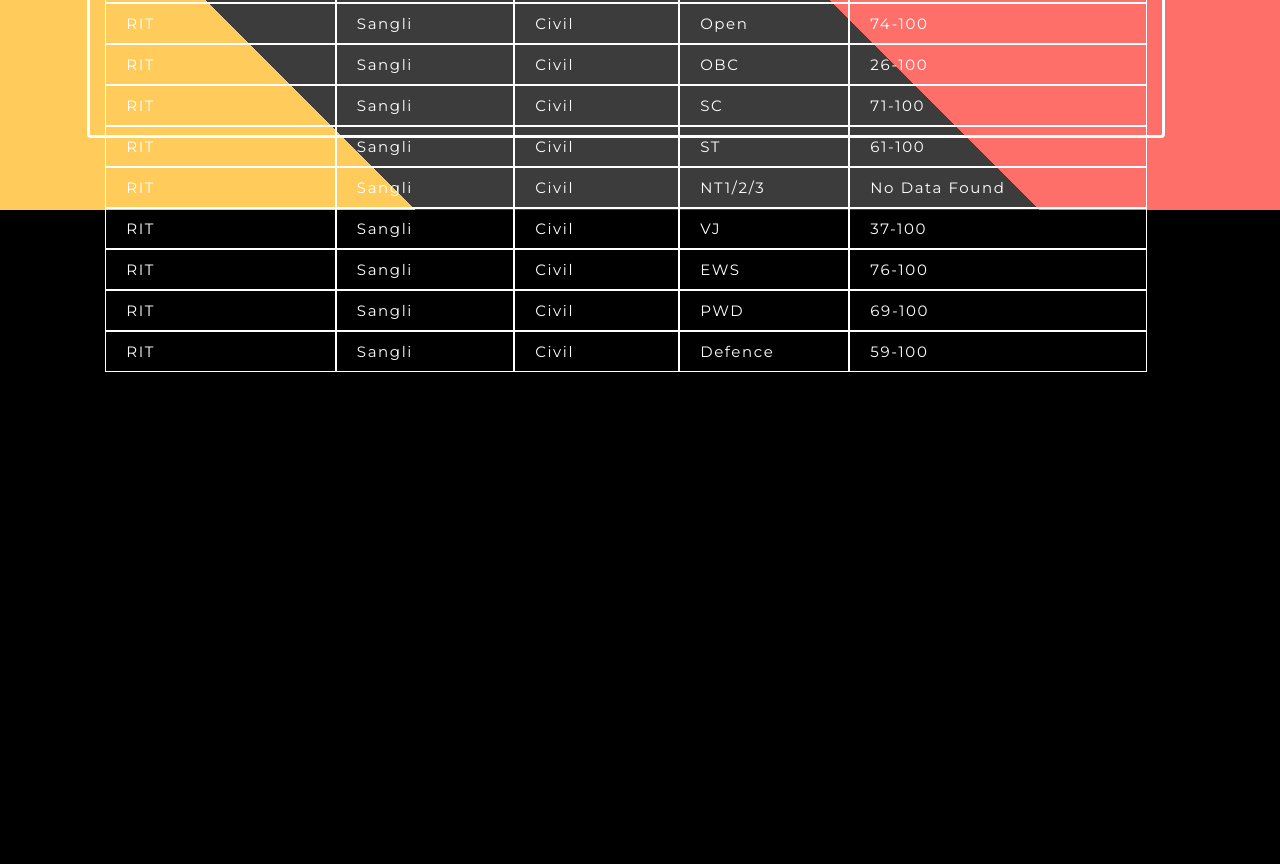
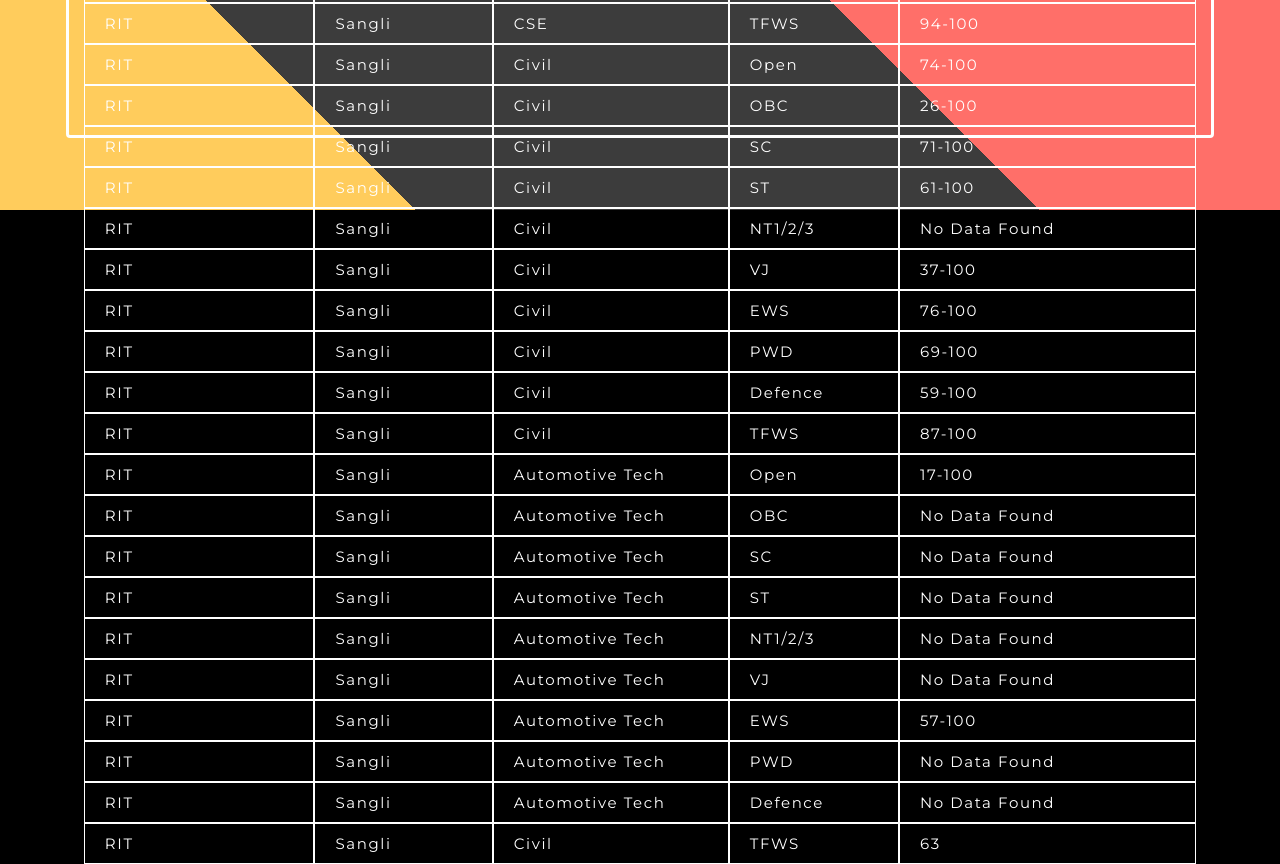
Before and after one commit to tempalfaj/mhtcet.github.io, a plain HTML site: page index.html in a window 1280 px wide. Shown: the part 590-1454 px from the top of the page. Before the commit the page ends 962 px from the top, so only its background shows below. Drawn offline with nearby package versions, Linux system fonts and the light colour scheme.

Commit message:
Update index.html

```diff
--- a/index.html
+++ b/index.html
@@ -139,6 +139,17 @@
                     <td>Defence</td>
                     <td>No Data Found</td>
                 </tr>
+
+
+             <tr>
+                    <td>RIT</td>
+                    <td>Sangli</td>
+                    <td>CSE</td>
+                    <td>TFWS</td>
+                    <td>94-100</td>
+                </tr>
+
+
                            <!--RIT CIVIL-->
 
              <tr>
@@ -208,6 +219,93 @@
                     <td>59-100</td>
                 </tr>
 
+              <tr>
+                    <td>RIT</td>
+                    <td>Sangli</td>
+                    <td>Civil</td>
+                    <td>TFWS</td>
+                    <td>87-100</td>
+                </tr>
+
+
+                                        <!--RIT Automotive Tech-->
+
+             <tr>
+                    <td>RIT</td>
+                    <td>Sangli</td>
+                    <td>Automotive Tech</td>
+                    <td>Open</td>
+                    <td>17-100</td>
+                </tr>
+
+             <tr>
+                    <td>RIT</td>
+                    <td>Sangli</td>
+                    <td>Automotive Tech</td>
+                    <td>OBC</td>
+                    <td>No Data Found</td>
+                </tr>
+             <tr>
+                    <td>RIT</td>
+                    <td>Sangli</td>
+                    <td>Automotive Tech</td>
+                    <td>SC</td>
+                    <td>No Data Found</td>
+                </tr>
+             <tr>
+                    <td>RIT</td>
+                    <td>Sangli</td>
+                    <td>Automotive Tech</td>
+                    <td>ST</td>
+                    <td>No Data Found</td>
+                </tr>
+             <tr>
+                    <td>RIT</td>
+                    <td>Sangli</td>
+                    <td>Automotive Tech</td>
+                    <td>NT1/2/3</td>
+                    <td>No Data Found</td>
+                </tr>
+
+              <tr>
+                    <td>RIT</td>
+                    <td>Sangli</td>
+                    <td>Automotive Tech</td>
+                    <td>VJ</td>
+                    <td>No Data Found</td>
+                </tr>
+             <tr>
+                    <td>RIT</td>
+                    <td>Sangli</td>
+                    <td>Automotive Tech</td>
+                    <td>EWS</td>
+                    <td>57-100</td>
+                </tr>
+             <tr>
+                    <td>RIT</td>
+                    <td>Sangli</td>
+                    <td>Automotive Tech</td>
+                    <td>PWD</td>
+                    <td>No Data Found</td>
+                </tr>
+
+             <tr>
+                    <td>RIT</td>
+                    <td>Sangli</td>
+                    <td>Automotive Tech</td>
+                    <td>Defence</td>
+                    <td>No Data Found</td>
+                </tr>
+
+              <tr>
+                    <td>RIT</td>
+                    <td>Sangli</td>
+                    <td>Civil</td>
+                    <td>TFWS</td>
+                    <td>63</td>
+                </tr>
+
+
             </tbody>
         </table>
         <!-- <script>getUniqueValuesFromColumn()
```
